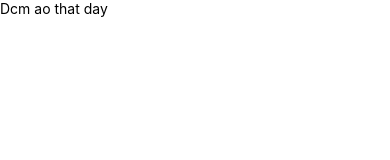
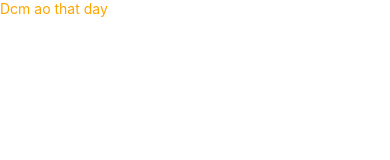
Before and after one commit to Tin-N/DuAnTotNghiep, a React Native app in the folder AwesomeProject/: screen / in a window 390 px wide. Shown: the top 160 px of the page. Built offline with nearby package versions, Linux system fonts and the light colour scheme.

Commit message:
changelogin1

```diff
--- a/AwesomeProject/App.js
+++ b/AwesomeProject/App.js
@@ -28,32 +28,15 @@ import {
 } from 'react-native/Libraries/NewAppScreen';
 
 
-
+import { StyleLogin } from './src/css/Styles';
 const App =()=> {
   return(
     <SafeAreaView>
-      <Text>Dcm ao that day </Text>
+      <Text style={StyleLogin.header}>Dcm ao that day </Text>
     </SafeAreaView>
   )
 }
 
-const styles = StyleSheet.create({
-  sectionContainer: {
-    marginTop: 32,
-    paddingHorizontal: 24,
-  },
-  sectionTitle: {
-    fontSize: 24,
-    fontWeight: '600',
-  },
-  sectionDescription: {
-    marginTop: 8,
-    fontSize: 18,
-    fontWeight: '400',
-  },
-  highlight: {
-    fontWeight: '700',
-  },
-});
+
 
 export default App;
--- /dev/null
+++ b/AwesomeProject/src/css/Styles.js
@@ -0,0 +1,8 @@
+import { View, Text, StyleSheet } from 'react-native'
+import React from 'react'
+import { COLOR } from './Theme'
+export const StyleLogin = StyleSheet.create({
+    header: {
+        color: COLOR.primary,
+    }
+})
--- /dev/null
+++ b/AwesomeProject/src/css/Theme.js
@@ -0,0 +1,3 @@
+export const COLOR = {
+    primary: 'orange'
+}
```
